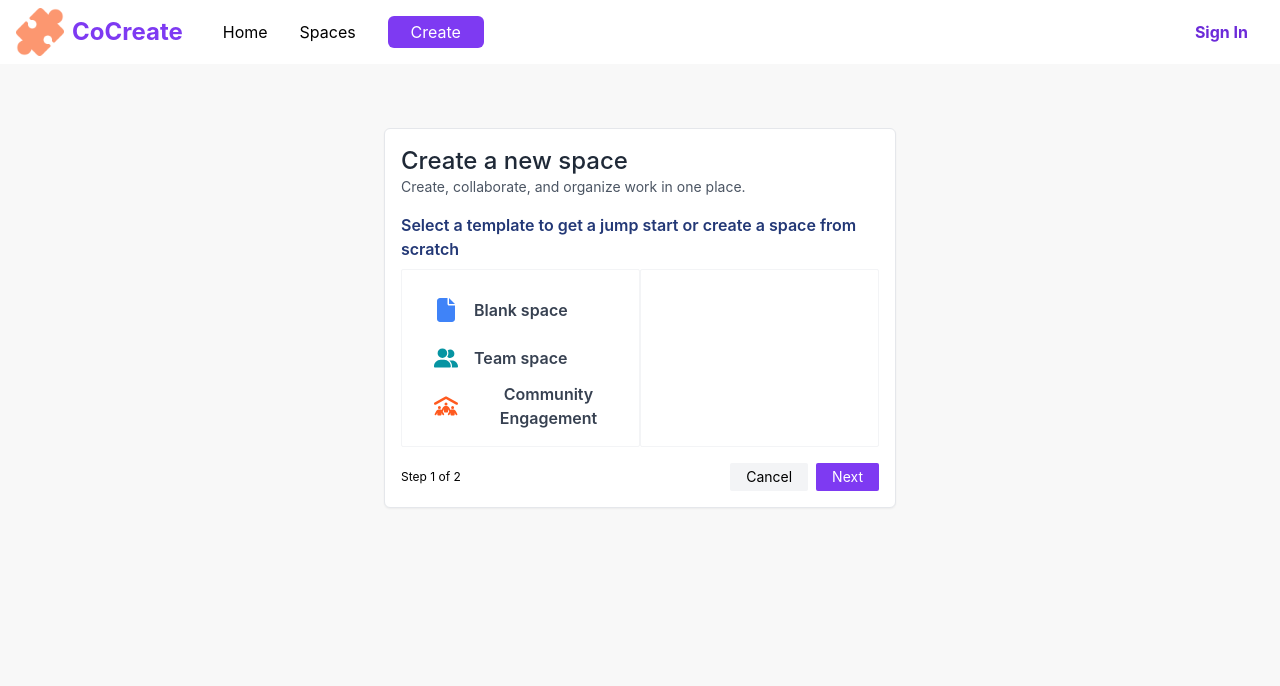
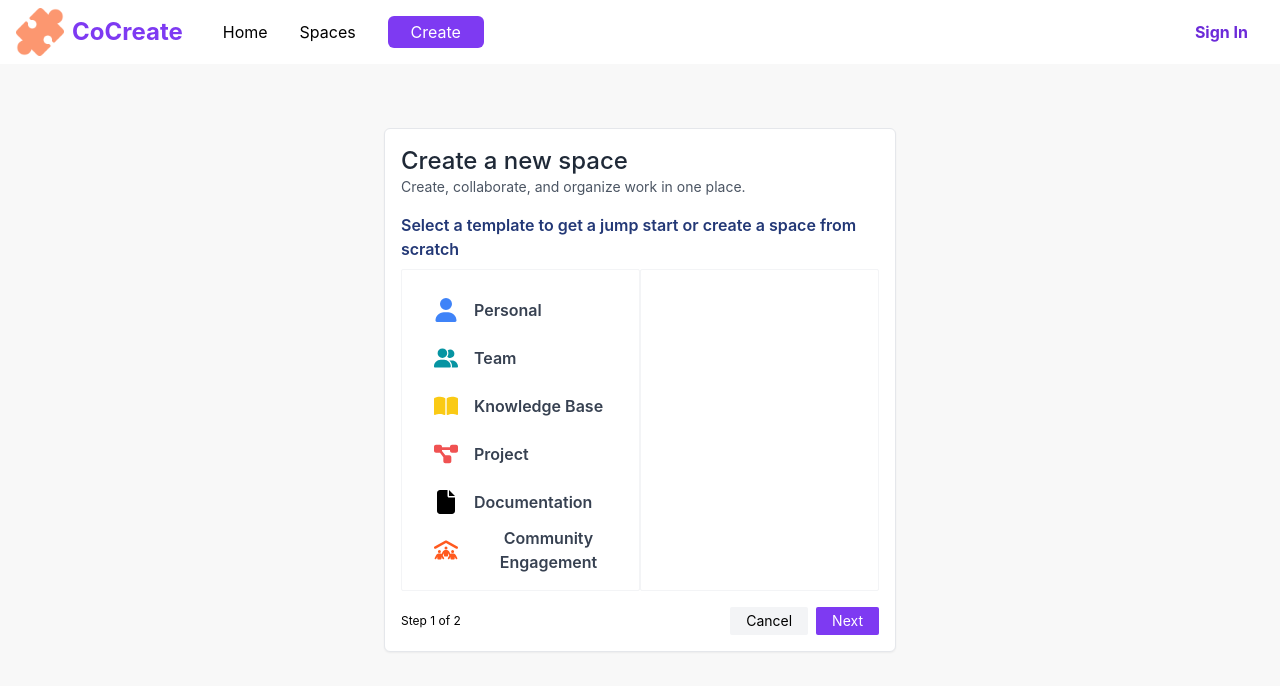
Before and after one commit to Ammadq87/TheHive, a React (Vite) app in the folder TheHive/frontEnd/thehive/: page /spaces/new in a window 1280 px wide. Shown: the top 686 px of the page. Built offline with nearby package versions, Linux system fonts and the light colour scheme.

Commit message:
added more space options

```diff
--- a/TheHive/frontEnd/thehive/src/pages/Spaces/NewSpace.jsx
+++ b/TheHive/frontEnd/thehive/src/pages/Spaces/NewSpace.jsx
@@ -1,5 +1,5 @@
 import { FontAwesomeIcon } from '@fortawesome/react-fontawesome';
-import {faFile, faUserGroup, faPeopleRoof} from '@fortawesome/free-solid-svg-icons';
+import {faFile, faUserGroup, faPeopleRoof, faUser, faBookOpen, faDiagramProject} from '@fortawesome/free-solid-svg-icons';
 import { useActionData } from 'react-router-dom';
 import { useEffect, useState } from 'react';
 
@@ -9,8 +9,11 @@ export default function NewSpace() {
     const [selected, setSelected] = useState(-1);
 
     const spaces = [
-        {name: 'Blank space', icon: faFile, color: 'text-blue-500', bg: 'bg-none'},
-        {name: 'Team space', icon: faUserGroup, color: 'text-teal-500', bg: 'bg-none'},
+        {name: 'Personal', icon: faUser, color: 'text-blue-500', bg: 'bg-none'},
+        {name: 'Team', icon: faUserGroup, color: 'text-teal-500', bg: 'bg-none'},
+        {name: 'Knowledge Base', icon: faBookOpen, color: 'text-yellow-300', bg: 'bg-none'},
+        {name: 'Project', icon: faDiagramProject, color: 'text-red-500', bg: 'bg-none'},
+        {name: 'Documentation', icon: faFile, color: 'text-black-300', bg: 'bg-none'},
         {name: 'Community Engagement', icon: faPeopleRoof, color: 'text-orange-500', bg: 'bg-none'}];
 
     const [spaceCreationForm, setSpaceCreationForm] = useState({
@@ -86,7 +89,7 @@ export default function NewSpace() {
             </div>
         </div>,
         <div id='step2'>
-            <h2 className="font-medium text-gray-800 text-2xl ml-0">Add details to your new {spaces[selected]?.name}.</h2>
+            <h2 className="font-medium text-gray-800 text-2xl ml-0">Add details to your new {spaces[selected]?.name} space.</h2>
             <h4 className="mt-4 font-semibold text-blue-900">Add space details</h4>
 
             <form action="" className='mt-4'>
@@ -124,7 +127,7 @@ export default function NewSpace() {
         if (step === 1) {
             //submit space information to db
 
-            location.href = `/spaces/${spaceCreationForm?.name}`
+            location.href = `/spaces/${spaceCreationForm?.name?.split(' ').join('_')}`
         }
     }
 
```
